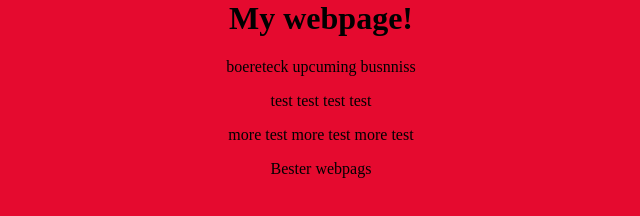
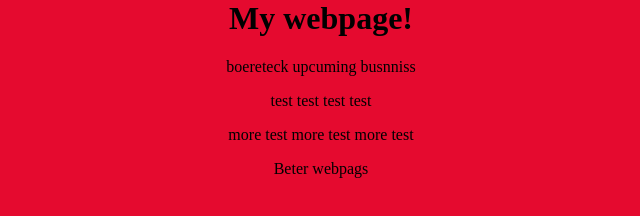
Before and after one commit to steveprogramc/boereteckgithub.io, a plain HTML site: page index.html in a window 1280 px wide. Shown: the full height of the page, 319-959 px from the left. Drawn offline with Linux system fonts and the light colour scheme.

Commit message:
Learning git

```diff
--- a/index.html
+++ b/index.html
@@ -11,7 +11,7 @@
     <p>boereteck upcuming busnniss</p>
     <p>test test test test</p>
     <p> more test more test more test</p>
-    <p>Bester webpags</p>
+    <p>Beter webpags</p>
 
 </body>
 </html>
```
